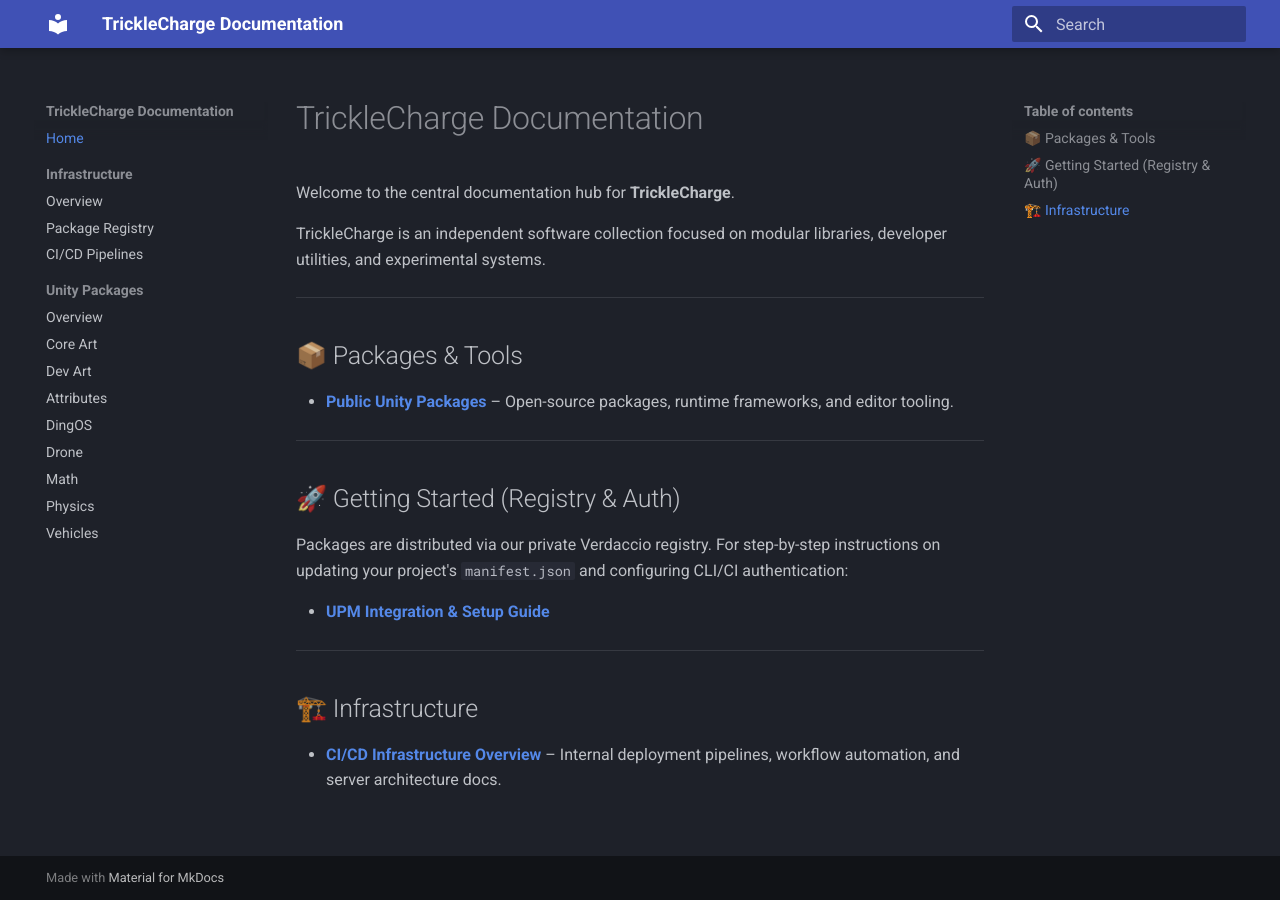
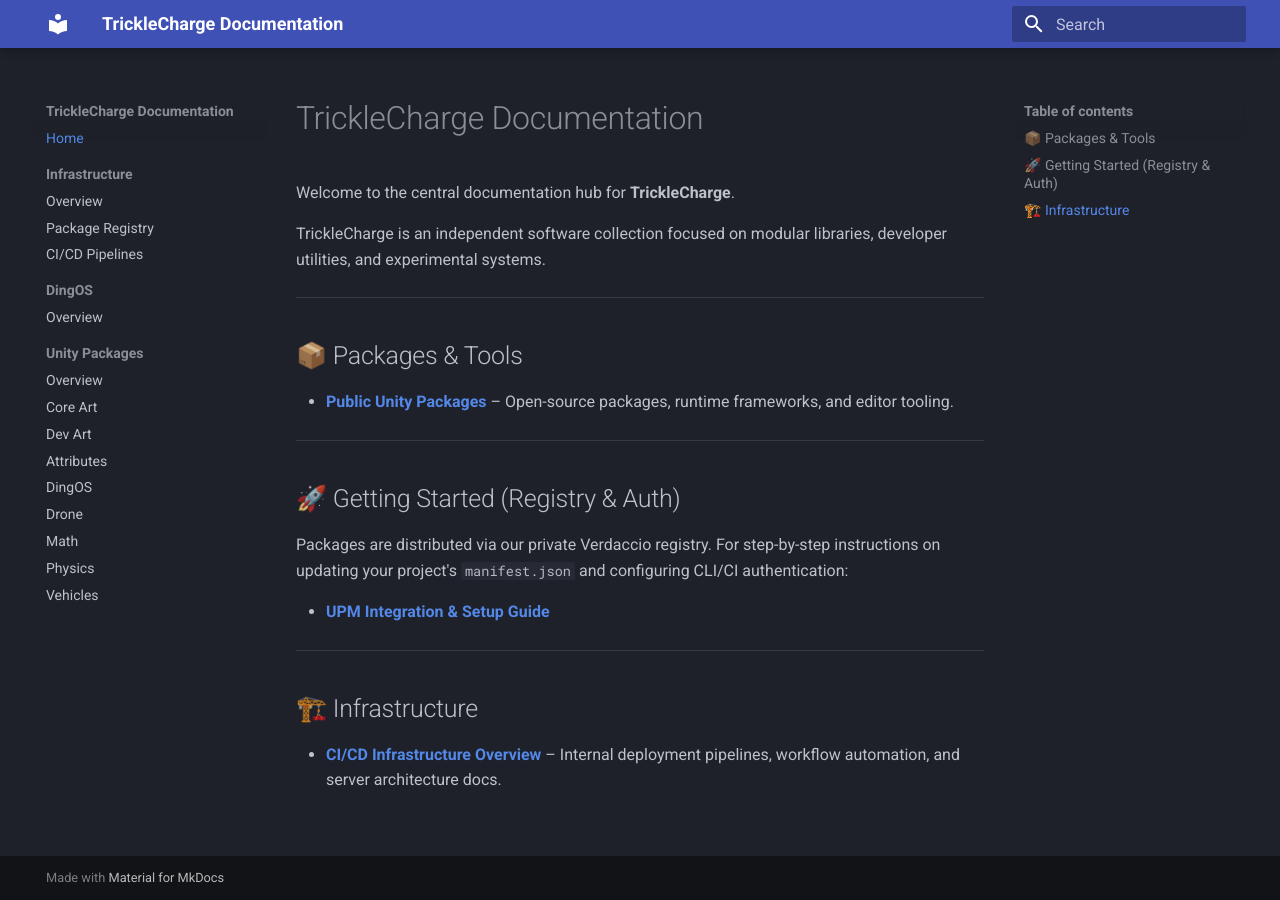
Before and after one commit to Trickle-Charge/TrickleCharge-Docs, an MkDocs documentation site: the page built from docs/README.md, in a window 1280 px wide. Built offline with MkDocs 1.6.1 and Material for MkDocs 9.7.7, drawn with Linux system fonts in a browser that asks for light colours.

Commit message:
Add DingOS documentation checkout and update mkdocs configuration

```diff
--- a/mkdocs.yml
+++ b/mkdocs.yml
@@ -29,6 +29,8 @@
       - Overview: infra/README.md
       - Package Registry: infra/registry/verdaccio.md
       - CI/CD Pipelines: infra/cicd/README.md
+  - DingOS:
+      - Overview: dingos/Documentation~/index.md
   - Unity Packages:
       - Overview: packages-unity/README.md
       - Core Art: packages-unity/Packages/com.tricklecharge.unity.art.core/Documentation~/index.md
```
Also changed, not shown: 1 other file.
